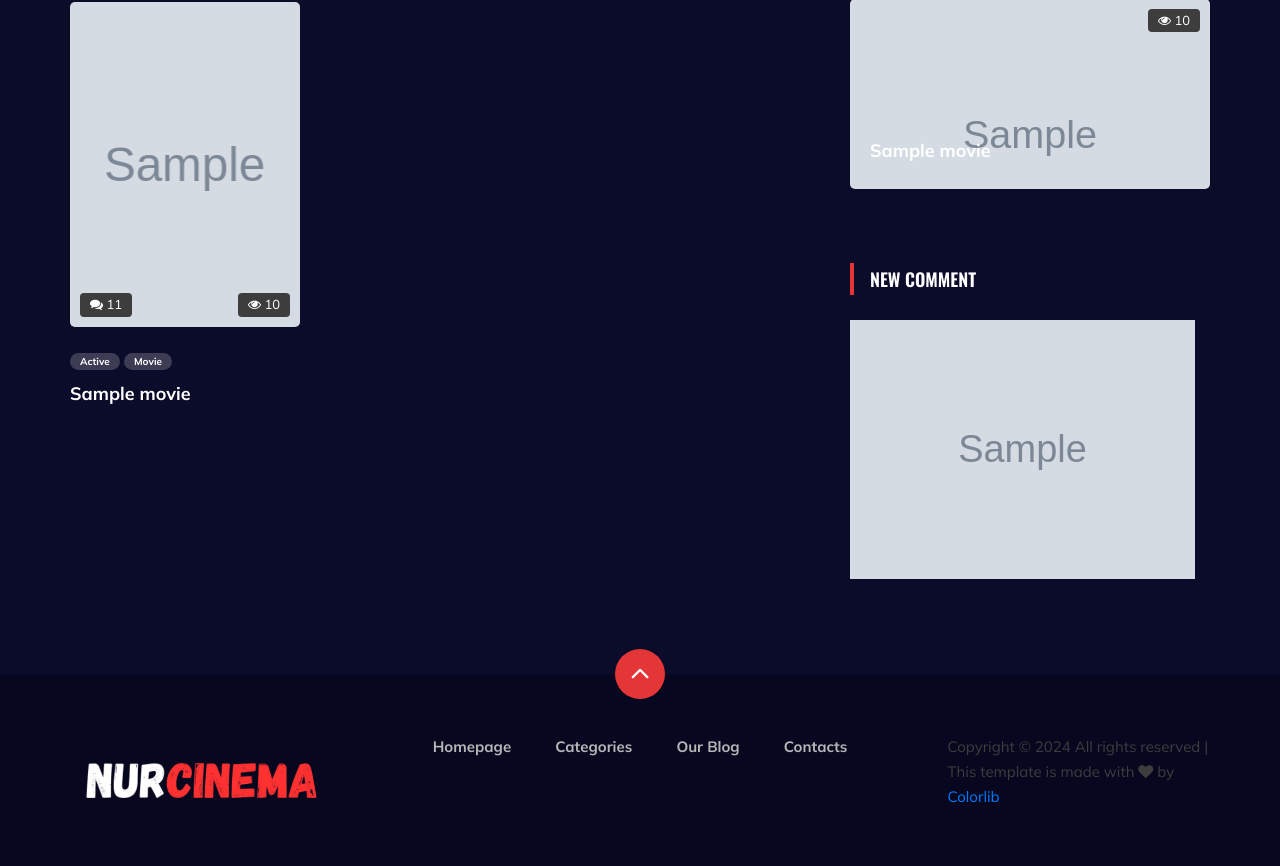
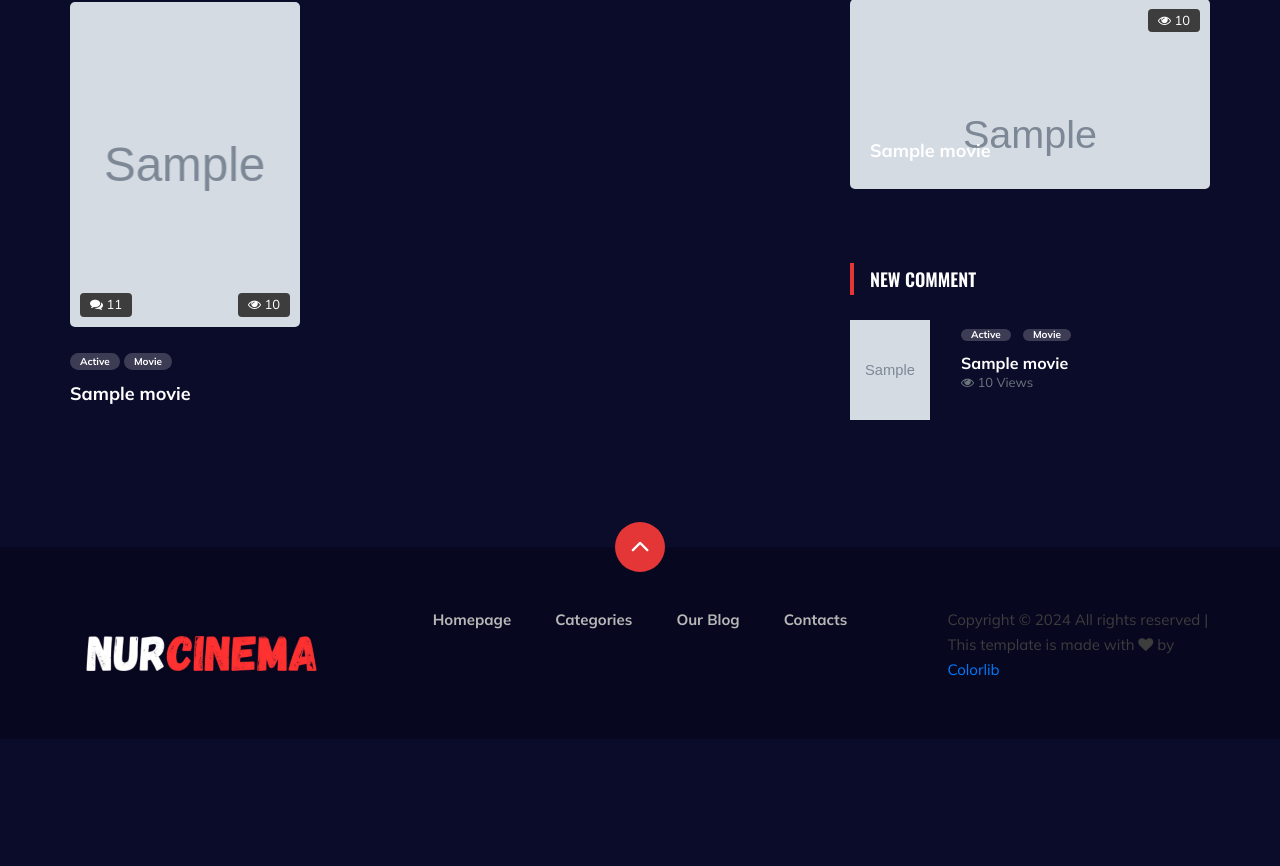
Before and after one commit to MuattarNishonova/movie_web, a Django app: page / in a window 1280 px wide. Shown: the part 277-1143 px from the top of the page. After the commit the page ends 953 px from the top, so only its background shows below. Run offline with Django 5.2, Linux system fonts and the light colour scheme; tables that the repository leaves empty hold one stand-in row (values such as "Sample post"); grey boxes marked "Sample" are stand-in pictures; some libraries are stand-ins or nearby versions.

Commit message:
populate_movies updated

```diff
--- a/movies/views.py
+++ b/movies/views.py
@@ -4,6 +4,7 @@ from .models import Movie, MovieGenre, \
 from django.contrib.auth import get_user_model
 from users.models import UserReview
 from django.core.cache import cache
+from django.db.models import Max
 
 from django.db.models import Q
 
@@ -14,6 +15,10 @@ def home(request):
     top_views = Movie.objects.all().order_by('-views')[:5]
 
     q = request.GET.get('q')
+    latest_commented_movies = Movie.objects.annotate(
+        last_comment=Max('userreview__posted')
+    ).filter(userreview__isnull=False).order_by('-last_comment')[:4]
+
 
     if q:
         regular = regular.filter(title__icontains=q)
@@ -21,7 +26,8 @@ def home(request):
     context = {
         'banners': banners,
         'regular': regular,
-        'top_views': top_views
+        'top_views': top_views,
+         'latest_commented_movies': latest_commented_movies
         # 'movie_detail_slug': movie_detail_slug
     }
     print(f"{banners=}")
--- a/templates/index.html
+++ b/templates/index.html
@@ -464,18 +464,20 @@
                                 <h5>New Comment</h5>
                             </div>
 
-                            {%  for movie in top_views %}
-                            <div class="product__sidebar__comment__item">
+                            {% for movie in latest_commented_movies %}
+                            <div class="product__sidebar__comment__item d-flex mb-4">
                                 <div class="product__sidebar__comment__item__pic">
-                                    <img src="{{ movie.image.url }}" alt="">
+                                    <img src="{{ movie.image.url }}" alt="{{ movie.title }}" style="width: 80px; height: 100px; object-fit: cover;">
                                 </div>
-                                <div class="product__sidebar__comment__item__text">
-                                    <ul>
-                                        <li>Active</li>
-                                        <li>Movie</li>
+                                <div class="product__sidebar__comment__item__text ml-3">
+                                    <ul class="list-inline">
+                                        <li class="list-inline-item badge badge-secondary">Active</li>
+                                        <li class="list-inline-item badge badge-primary">Movie</li>
                                     </ul>
-                                    <h5><a href="{% url 'movie_detail' movie.slug %}">{{movie.title}}</a></h5>
-                                    <span><i class="fa fa-eye"></i>{{movie.views}}</span>
+                                    <h6 class="font-weight-bold">
+                                        <a href="{% url 'movie_detail' movie.slug %}" class="text-white">{{ movie.title }}</a>
+                                    </h6>
+                                    <span class="text-muted"><i class="fa fa-eye"></i> {{ movie.views }} Views</span>
                                 </div>
                             </div>
                             {% endfor %}
```
